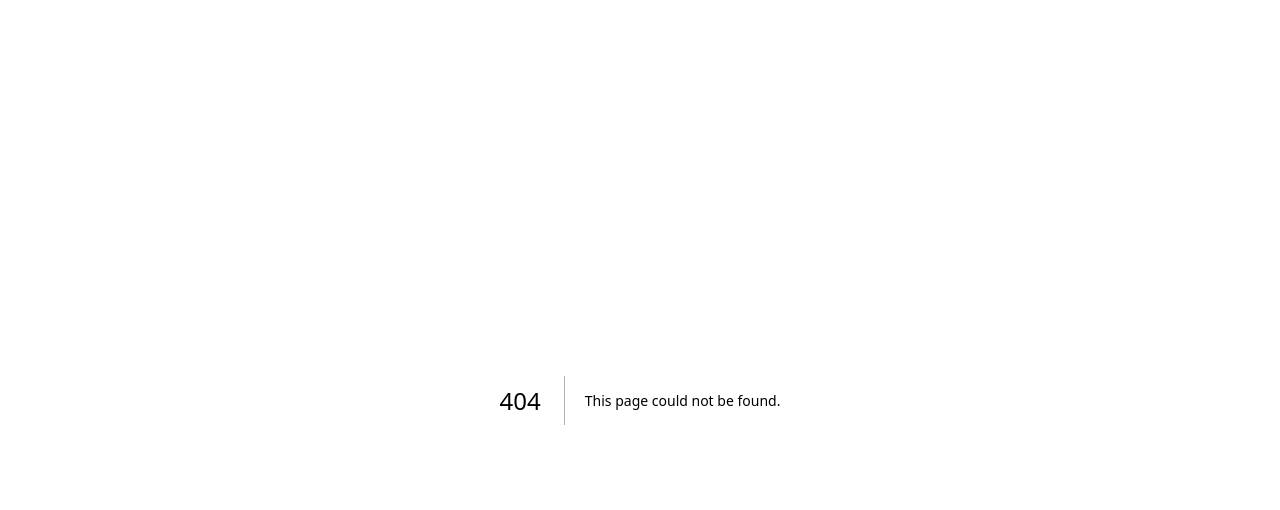
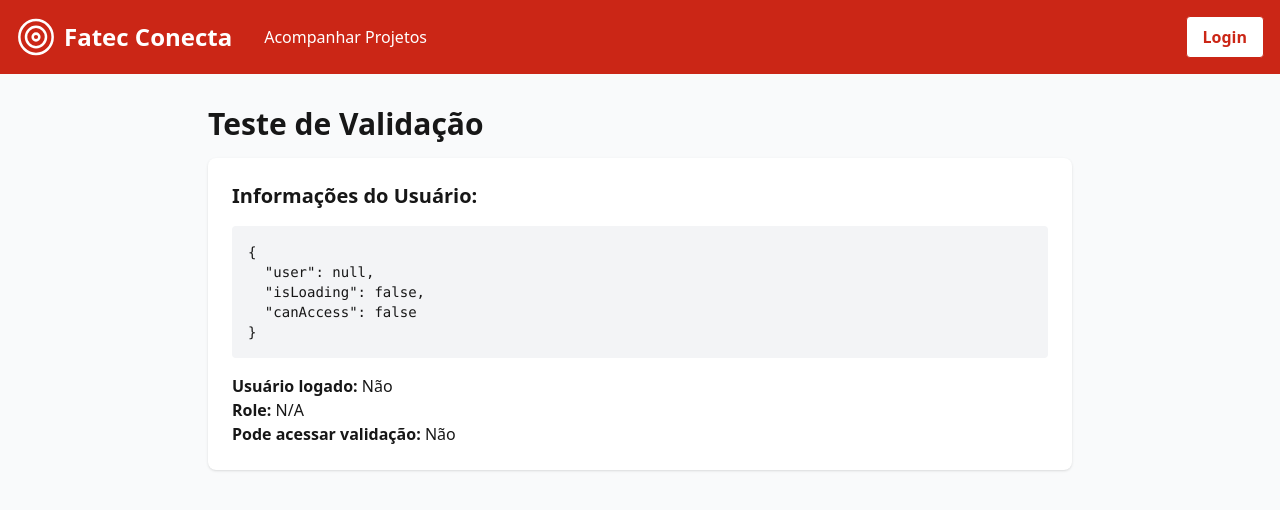
Before and after one commit to LuckyLabs-Fatec/conecta-fatec, a Next.js app: page /teste-validacao in a window 1280 px wide. Before the commit this address had no page. Shown: the top 510 px of the page. Built offline with nearby package versions, Linux system fonts and the light colour scheme.

Commit message:
feat: Add loading state and user information display to validation pages; enhance user experience

```diff
--- /dev/null
+++ b/src/app/teste-validacao/page.tsx
@@ -0,0 +1,39 @@
+'use client';
+import { useAuth } from "@/hooks/useAuth";
+import { Header } from "@/components/Header";
+
+export default function TestValidationPage() {
+    const { user, isLoading, canAccessIdeaValidation } = useAuth();
+
+    if (isLoading) {
+        return <div>Carregando...</div>;
+    }
+
+    return (
+        <>
+            <Header />
+            <main className="min-h-screen bg-gray-50 py-8">
+                <div className="max-w-4xl mx-auto px-4">
+                    <h1 className="text-3xl font-bold mb-4">Teste de Validação</h1>
+
+                    <div className="bg-white p-6 rounded-lg shadow">
+                        <h2 className="text-xl font-semibold mb-4">Informações do Usuário:</h2>
+                        <pre className="bg-gray-100 p-4 rounded text-sm">
+                            {JSON.stringify({
+                                user,
+                                isLoading,
+                                canAccess: canAccessIdeaValidation()
+                            }, null, 2)}
+                        </pre>
+
+                        <div className="mt-4">
+                            <p><strong>Usuário logado:</strong> {user ? 'Sim' : 'Não'}</p>
+                            <p><strong>Role:</strong> {user?.role || 'N/A'}</p>
+                            <p><strong>Pode acessar validação:</strong> {canAccessIdeaValidation() ? 'Sim' : 'Não'}</p>
+                        </div>
+                    </div>
+                </div>
+            </main>
+        </>
+    );
+}
--- /dev/null
+++ b/src/app/validar-ideias-simples/page.tsx
@@ -0,0 +1,43 @@
+'use client';
+import { Header } from "@/components/Header";
+import { useAuth } from "@/hooks/useAuth";
+
+export default function ValidateIdeasSimplePage() {
+    const { user, isLoading } = useAuth();
+
+    if (isLoading) {
+        return (
+            <div className="min-h-screen flex items-center justify-center">
+                <div className="text-center">
+                    <div className="animate-spin rounded-full h-32 w-32 border-b-2 border-[#CB2616] mx-auto mb-4"></div>
+                    <p className="text-gray-600">Carregando...</p>
+                </div>
+            </div>
+        );
+    }
+
+    return (
+        <>
+            <Header />
+            <main className="min-h-screen bg-gray-50 py-8">
+                <div className="max-w-7xl mx-auto px-4">
+                    <div className="mb-8">
+                        <h1 className="text-3xl font-bold text-gray-800 mb-2">
+                            Validar Ideias - Versão Simples
+                        </h1>
+                        <p className="text-gray-600">
+                            Esta é uma versão simplificada para testar o acesso.
+                        </p>
+
+                        <div className="mt-4 bg-white p-4 rounded-lg">
+                            <h2 className="text-lg font-semibold mb-2">Debug Info:</h2>
+                            <p><strong>Usuário:</strong> {user?.name || 'Não logado'}</p>
+                            <p><strong>Role:</strong> {user?.role || 'N/A'}</p>
+                            <p><strong>Email:</strong> {user?.email || 'N/A'}</p>
+                        </div>
+                    </div>
+                </div>
+            </main>
+        </>
+    );
+}
--- a/src/app/validar-ideias/page.tsx
+++ b/src/app/validar-ideias/page.tsx
@@ -146,7 +146,7 @@ const categoryConfig = {
 };
 
 export default function ValidateIdeasPage() {
-    const { user, canAccessIdeaValidation, canAssignToClasses } = useAuth();
+    const { user, isLoading, canAccessIdeaValidation, canAssignToClasses } = useAuth();
     const router = useRouter();
     const [ideas, setIdeas] = useState<IdeaSuggestion[]>([]);
     const [filteredIdeas, setFilteredIdeas] = useState<IdeaSuggestion[]>([]);
@@ -159,6 +159,7 @@ export default function ValidateIdeasPage() {
     });
 
     useEffect(() => {
+        if (!isLoading) {
             if (!canAccessIdeaValidation()) {
                 router.push('/');
                 return;
@@ -167,7 +168,8 @@ export default function ValidateIdeasPage() {
             // Load ideas
             setIdeas(mockIdeas);
             setFilteredIdeas(mockIdeas);
-    }, [canAccessIdeaValidation, router]);
+        }
+    }, [isLoading, user?.role, canAccessIdeaValidation, router]);
 
     useEffect(() => {
         let filtered = ideas;
@@ -529,6 +531,17 @@ export default function ValidateIdeasPage() {
         );
     };
 
+    if (isLoading) {
+        return (
+            <div className="min-h-screen flex items-center justify-center">
+                <div className="text-center">
+                    <div className="animate-spin rounded-full h-32 w-32 border-b-2 border-[#CB2616] mx-auto mb-4"></div>
+                    <p className="text-gray-600">Carregando...</p>
+                </div>
+            </div>
+        );
+    }
+
     if (!canAccessIdeaValidation()) {
         return null;
     }
--- a/src/hooks/useAuth.ts
+++ b/src/hooks/useAuth.ts
@@ -24,7 +24,8 @@ export const useAuth = () => {
             try {
                 const userData = localStorage.getItem('fatec-conecta-user');
                 if (userData) {
-                    setUser(JSON.parse(userData));
+                    const parsedUser = JSON.parse(userData);
+                    setUser(parsedUser);
                 }
             } catch (error) {
                 console.error('Error parsing user data:', error);
```
Lines whose indentation alone changed are shown as unchanged.
